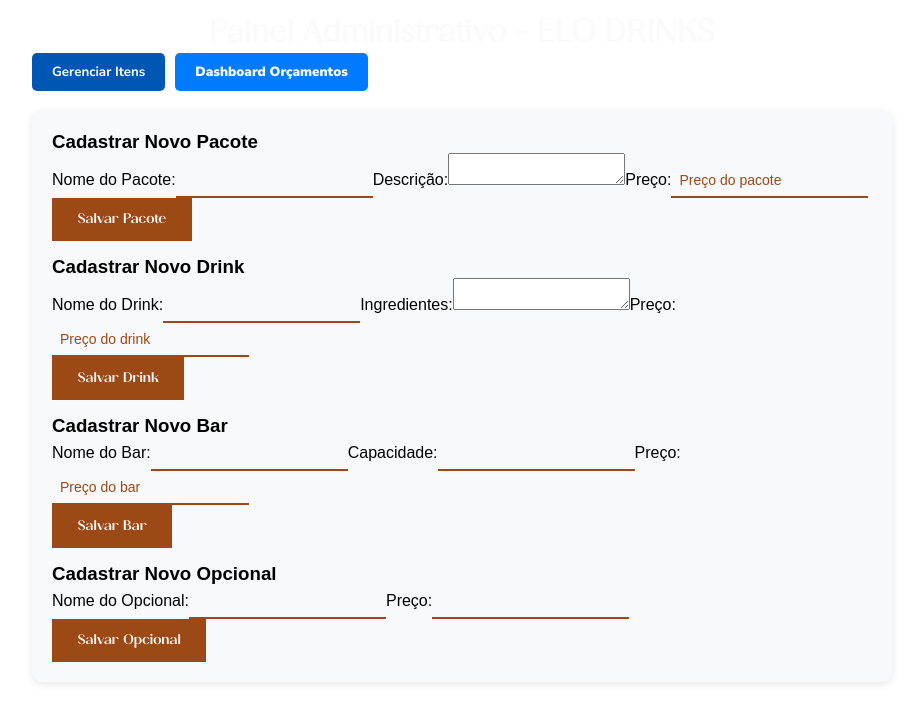
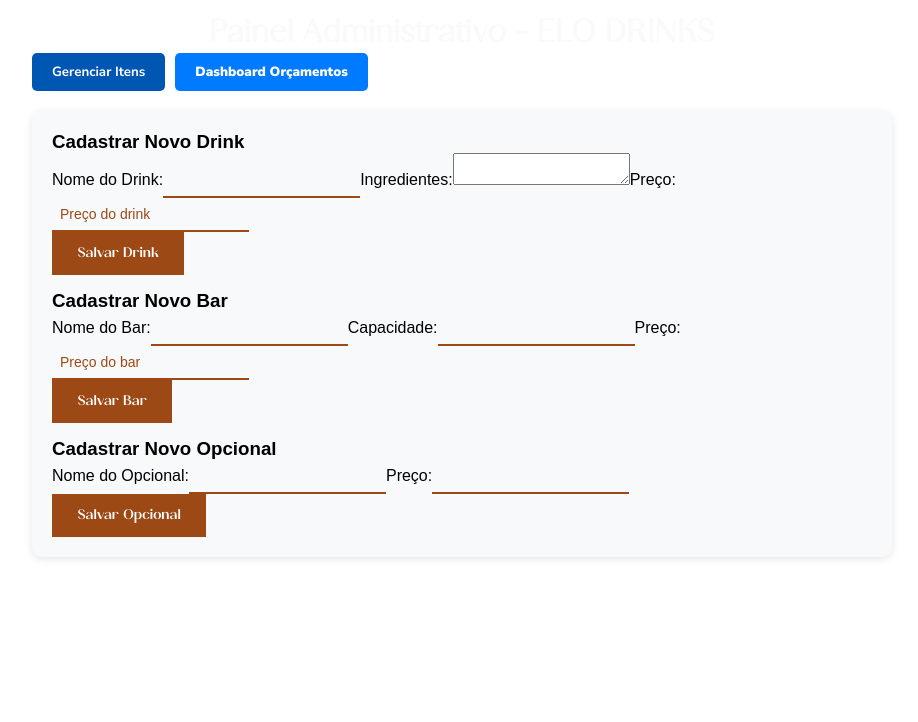
Before and after one commit to Gangue-da-Van-Branca/Frontend-Drinks, a React (Vite) app: page /administrador in a window 1280 px wide. Shown: the top 722 px of the page, without its empty margins (178-1096 px from the left). Built offline with nearby package versions, Linux system fonts and the light colour scheme; sample sign-in values are in the browser's storage.

Commit message:
hotfix form adm

```diff
--- a/src/pages/AdminPage/GerenciarItens.jsx
+++ b/src/pages/AdminPage/GerenciarItens.jsx
@@ -1,5 +1,4 @@
 import React from "react";
-import PacoteForm from "../../components/AdminPageComponents/PacoteForm";
 import DrinkForm from "../../components/AdminPageComponents/DrinkForm";
 import BarForm from "../../components/AdminPageComponents/BarForm";
 import OpcionalForm from "../../components/AdminPageComponents/OpcionalForm";
@@ -7,7 +6,6 @@ import OpcionalForm from "../../components/AdminPageComponents/OpcionalForm";
 export default function GerenciarItens() {
   return (
     <div className="gerenciar-container">
-      <PacoteForm />
       <DrinkForm />
       <BarForm />
       <OpcionalForm />
```
